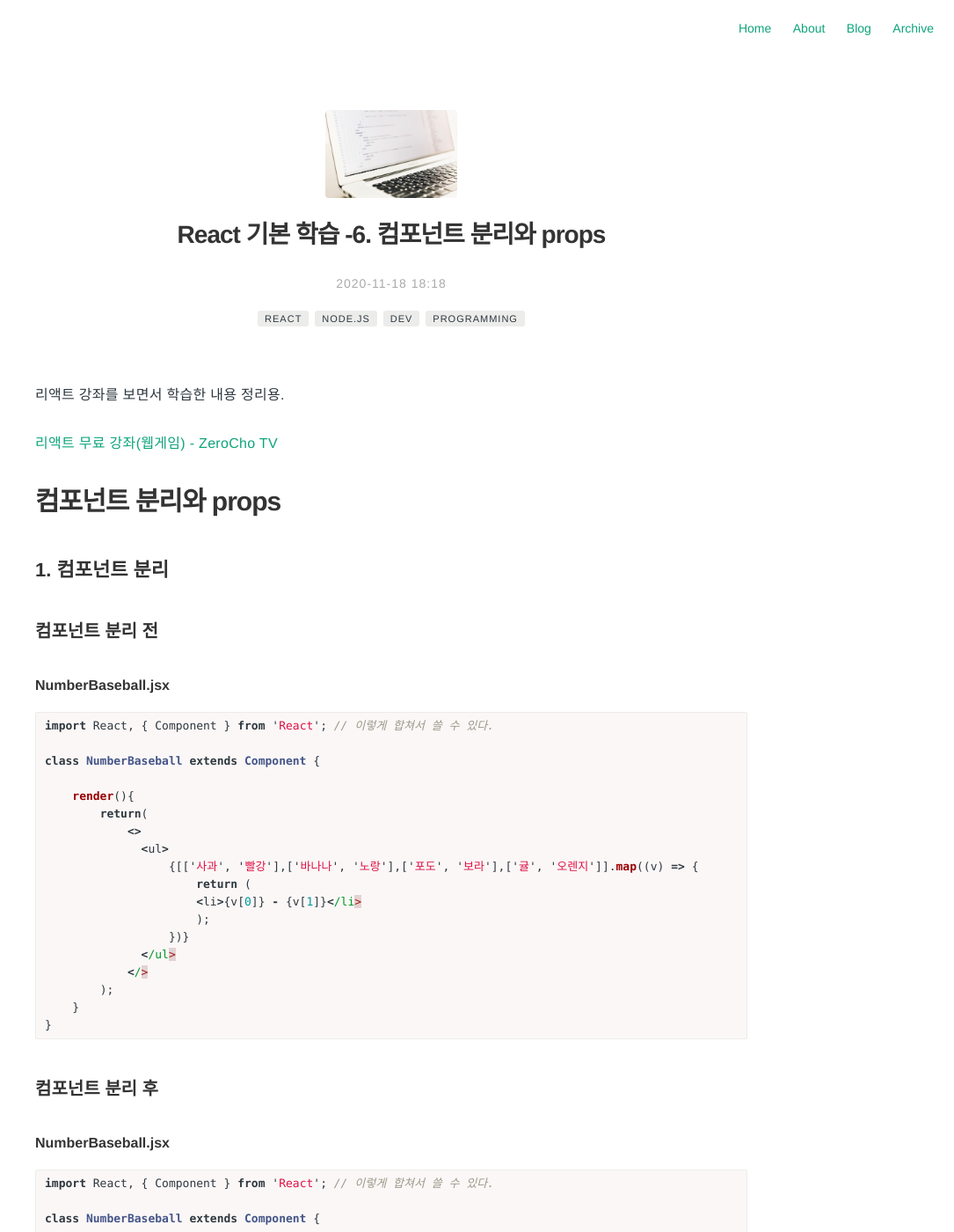
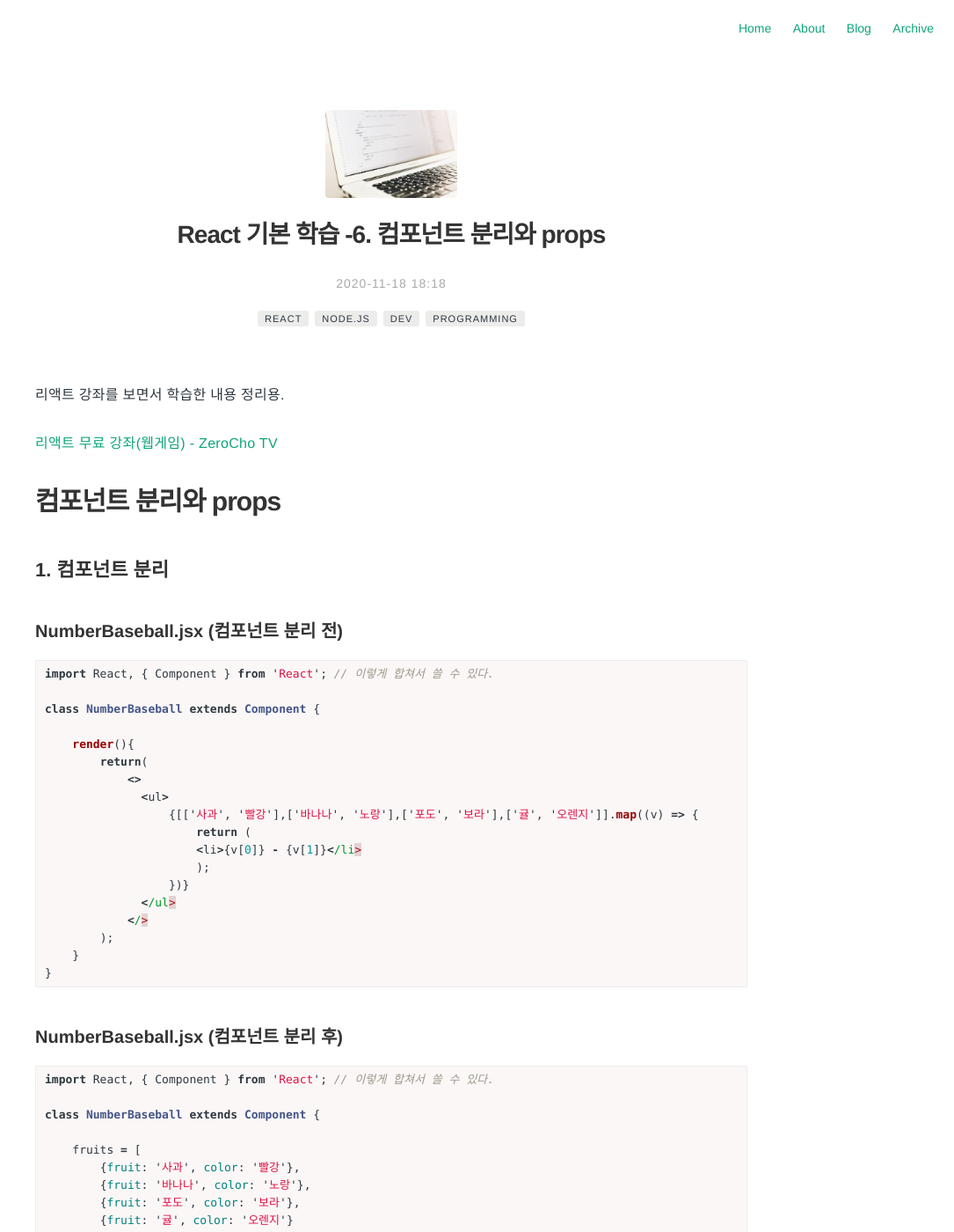
Before and after one commit to Pie001/pie001.github.io, a Jekyll site: the page built from _posts/2020-11-19-0075.md, in a window 1280 px wide and 1400 px high. Shown: the whole window at 88% size, without its empty margins (195-1280 px from the left). Built offline with Jekyll 4.4.1, drawn with Linux system fonts in a browser that asks for light colours; comment, search, counter and statistics services are not loaded.

Commit message:
Update 2020-11-19-0075.md

````diff
--- a/_posts/2020-11-19-0075.md
+++ b/_posts/2020-11-19-0075.md
@@ -23,8 +23,8 @@ description: React 기본 학습 -6. 컴포넌트 분리와 props
 # 컴포넌트 분리와 props
 
 ## 1. 컴포넌트 분리
-### 컴포넌트 분리 전
-#### NumberBaseball.jsx
+
+### NumberBaseball.jsx (컴포넌트 분리 전)
 
 ```js
 import React, { Component } from 'React'; // 이렇게 합쳐서 쓸 수 있다.
@@ -47,8 +47,7 @@ class NumberBaseball extends Component {
 }
 ```
 
-### 컴포넌트 분리 후
-#### NumberBaseball.jsx
+### NumberBaseball.jsx (컴포넌트 분리 후)
 
 ```js
 import React, { Component } from 'React'; // 이렇게 합쳐서 쓸 수 있다.
@@ -87,9 +86,8 @@ class NumberBaseball extends Component {
 ```
 
 #### NumberBaseball.jsx (부모 컴포넌트)
-반복되는 부분을 try.jsx 로 컴포넌트를 분리하여 사용함.
-
-map안에 자식컴포넌트 <Try />가 들어있다고 해도 무조건 key는 지정해 줘야함.
+- 반복되는 부분을 try.jsx 로 컴포넌트를 분리하여 사용함.
+- map안에 자식컴포넌트 <Try />가 들어있다고 해도 무조건 key는 지정해 줘야함.
 
 ```jsx
 import React, { Component } from 'React'; // 이렇게 합쳐서 쓸 수 있다.
@@ -114,7 +112,7 @@ class NumberBaseball extends Component {
 ```
 
 #### try.jsx (자식 컴포넌트)
-부모 컴포넌트에서 전달받은 값은 this.props.{props요소이름} 으로 호출한다.
+- 부모 컴포넌트에서 전달받은 값은 this.props.{props요소이름} 으로 호출한다.
 
 ```jsx
 import React, {Component} from 'react';
````
